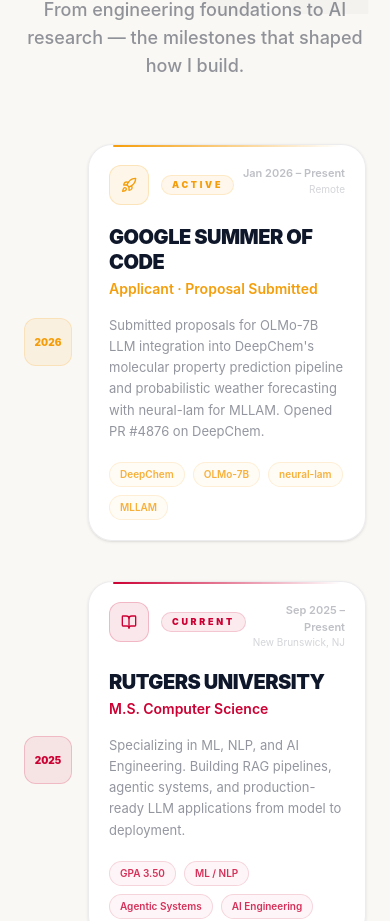
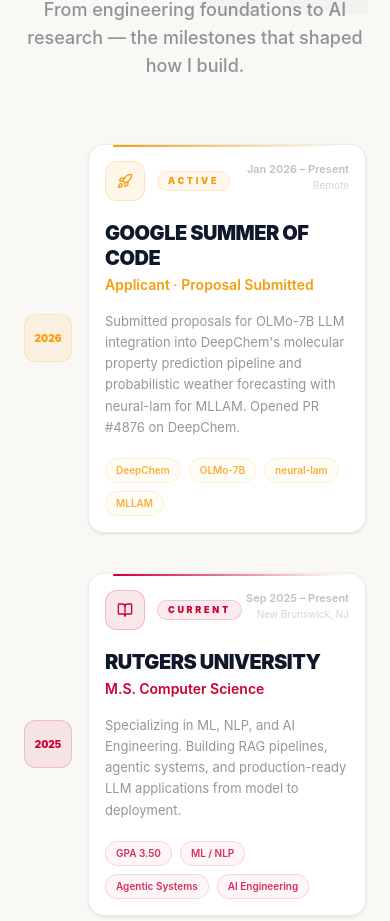
Before and after one commit to Anish0104/portfolio-anish, a Next.js app: page / in a window 390 px wide. Shown: the part 2572-3493 px from the top of the page. Built offline with nearby package versions, Linux system fonts and the light colour scheme.

Commit message:
responsive: tighten mobile spacing in Contact and Experience sections
Reduce hero heading from text-4xl to text-3xl on small screens.
Reduce Experience card padding and corner radius on mobile.

```diff
--- a/src/components/Contact.tsx
+++ b/src/components/Contact.tsx
@@ -96,7 +96,7 @@
           <div className="space-y-8">
             {/* Hero text */}
             <div className="space-y-4">
-              <h2 className="text-4xl md:text-5xl lg:text-6xl font-black tracking-tighter text-[var(--foreground)] leading-none uppercase">
+              <h2 className="text-3xl md:text-5xl lg:text-6xl font-black tracking-tighter text-[var(--foreground)] leading-none uppercase">
                 Let&apos;s Build<br />
                 <span className="text-[var(--muted)]">Something</span><br />
                 Together.
--- a/src/components/Experience.tsx
+++ b/src/components/Experience.tsx
@@ -110,7 +110,7 @@
         animate={{ rotateX: tilt.x, rotateY: tilt.y, y: tilt.x !== 0 || tilt.y !== 0 ? -5 : 0 }}
         transition={{ type: "spring", stiffness: 280, damping: 28 }}
         style={{ transformStyle: "preserve-3d", willChange: "transform" }}
-        className="relative bg-[var(--card-bg)] border border-[var(--card-border)] rounded-3xl p-5 md:p-7 shadow-sm hover:shadow-lg transition-shadow duration-500 overflow-hidden group cursor-default">
+        className="relative bg-[var(--card-bg)] border border-[var(--card-border)] rounded-2xl md:rounded-3xl p-4 md:p-7 shadow-sm hover:shadow-lg transition-shadow duration-500 overflow-hidden group cursor-default">
 
         {/* Accent top bar — draws left→right on enter */}
         <motion.div
```
